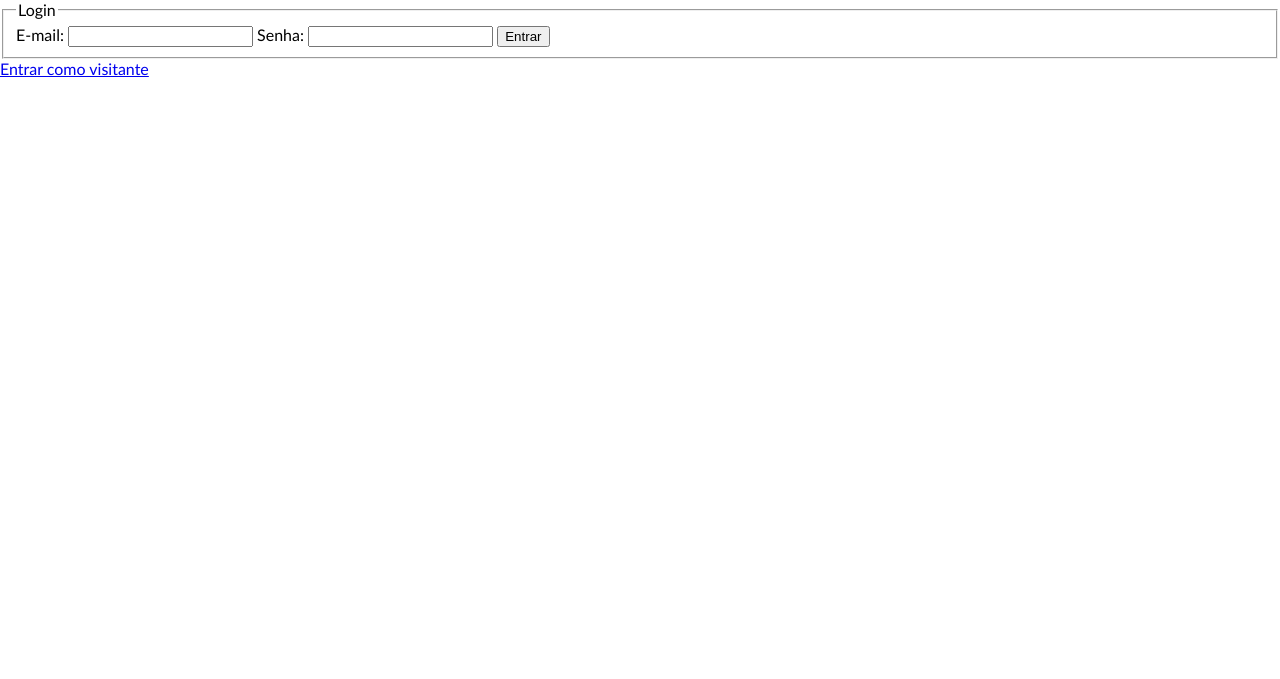
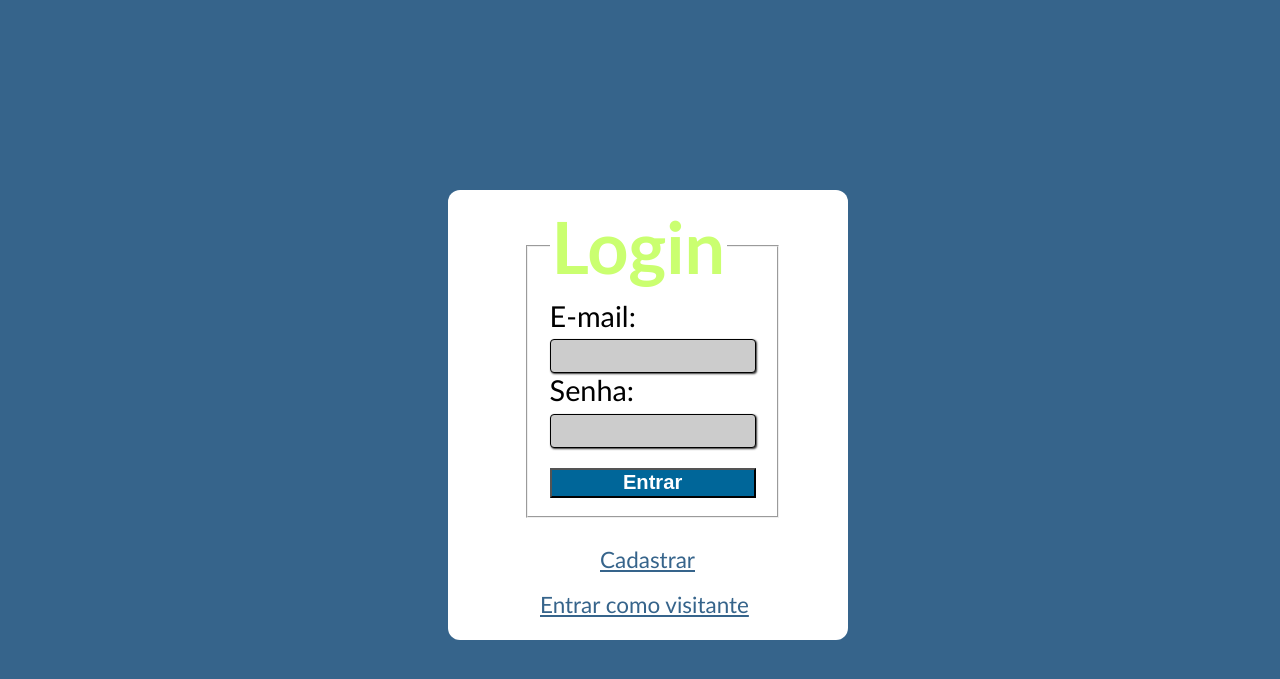
Before and after one commit to Renan8/Blog, a PHP site: page /login.php in a window 1280 px wide. Shown: the top 679 px of the page. Run offline with PHP 8.4, Linux system fonts and the light colour scheme.

Commit message:
Estilo tela login pronto

```diff
--- /dev/null
+++ b/blog/css/styleLogin.css
@@ -0,0 +1,92 @@
+body{
+	background-color: #36648B;
+	font-family: "Trebuchet MS", Verdana, Arial, sans-serif;
+	font-size: 180%;
+	color: #000;
+}
+
+input[type=text]{
+	border-radius:4px;
+    -moz-border-radius:4px;
+    -webkit-border-radius:4px;
+    box-shadow: 1px 1px 2px #333333;
+    -moz-box-shadow: 1px 1px 2px #333333;
+    -webkit-box-shadow: 1px 1px 2px #333333;
+    background: #cccccc;
+    border:1px solid #000000;
+    width:200px;
+	height: 30px;
+}
+
+input[type=text]:hover, textarea:hover{background: #ffffff; border:1px solid #990000;}
+
+input[type=password]{
+	border-radius:4px;
+    -moz-border-radius:4px;
+    -webkit-border-radius:4px;
+    box-shadow: 1px 1px 2px #333333;
+    -moz-box-shadow: 1px 1px 2px #333333;
+    -webkit-box-shadow: 1px 1px 2px #333333;
+    background: #cccccc;
+    border:1px solid #000000;
+	width:200px;
+	height: 30px;
+}
+
+input[type=password]:hover, textarea:hover{background: #ffffff; border:1px solid #990000;}
+
+input[type=submit]{
+        background:#006699;
+        color:#ffffff;
+		width:206px;
+		height: 30px;
+		font-size: 70%;
+		font-weight: bold;
+		margin-top: 20px;
+}
+
+a {
+	color: #36648B;
+}
+
+#box {
+	width: 400px;
+	height: 450px;
+	position: absolute;
+	left: 35%;
+	bottom: 20%;
+	background-color: #FFF;
+
+	-webkit-border-radius: 12px;
+	-moz-border-radius: 12px;
+	border-radius: 12px;
+}
+
+#cadastro {
+	width: 250px;
+	height: 100px;
+	position: absolute;
+	left: 19%;
+	bottom: 75%;
+}
+
+.cadastrar {
+	font-size: 78%;
+	position: absolute;
+	left: 38%;
+	bottom: 15%;
+}
+
+.visitante {
+font-size: 78%;
+	position: absolute;
+	left: 23%;
+	bottom: 5%;
+}
+
+.borda {
+	/*text-shadow:#000 1px -1px 2px, #000 -1px 1px 2px, #000 1px 1px 2px, #000 -1px -1px 2px;*/
+	font-size: 250%;
+	color: #CAFF70;
+	font-weight: bold;
+}
--- a/blog/login.php
+++ b/blog/login.php
@@ -2,22 +2,32 @@
 <html>
 	<head>
 		<title>Renanblog</title>
-		<link rel="stylesheet" href = "CSS/style.css">
+		<link rel="stylesheet" href = "CSS/styleLogin.css">
 		<meta http-equiv="Content-Type" content="text/html;charset=utf-8" >
 	</head>
 	<body>
-		<div>
+
+		<div id = box>
+
+			<div id = "cadastro">
 				<form method="post" action="confirmacao.php">
 					<fieldset>
-					<legend>Login</legend>
+						<legend class = "borda">Login</legend>
 							E-mail: <input type = "text" name = "email">
 							Senha: <input type = "password" name = "senha">
-						<input type = "submit" value = "Entrar" name = "entrar">
+							<input type = "submit" value = "Entrar" name = "entrar" id = "botao">
 					</fieldset>
 				</form>
 			</div>
-		<div id="visitante">
+
+			<div class = "cadastrar">
+				<a href="cadastro.php">Cadastrar</a>
+			</div>
+
+			<div class = "visitante">
 				<a href="index.php?admin=0">Entrar como visitante</a>
 			</div>
+		</div>
+
 	</body>
 </html>
```
Lines whose indentation alone changed are shown as unchanged.
